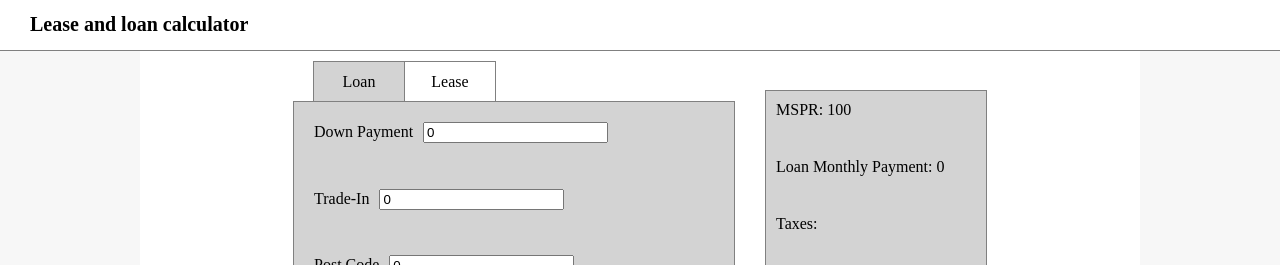
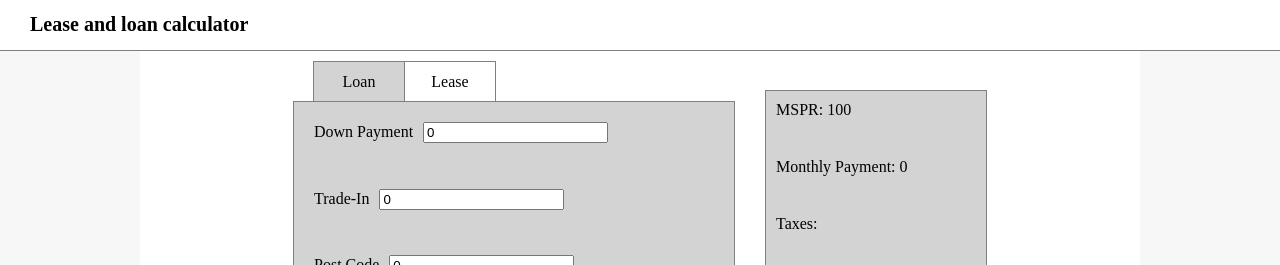
Before and after one commit to Pburua/lease-loan-calculator, a React app: page / in a window 1280 px wide. Shown: the top 265 px of the page. Built offline with nearby package versions, Linux system fonts and the light colour scheme; no server answers.

Commit message:
feat: add lease calculations

```diff
--- a/src/js/components/App.js
+++ b/src/js/components/App.js
@@ -82,11 +82,13 @@ class App extends React.Component {
         else if (data.creditScore < 640) creditScoreValue = 1.2;
 
         let monthlyPaymentLoan = (msrp - data.tradeIn - data.downPayment) / data.terms * creditScoreValue * data.apr;
+        let monthlyPaymentLease = (msrp - data.tradeIn - data.downPayment) * data.mileages / 10000 / data.leaseTerms * creditScoreValue;
         let taxes = data.postCode.split('').map(num => num * 11);
 
         resolve({
           calcResults: {
             monthlyPaymentLoan: monthlyPaymentLoan.toFixed(2),
+            monthlyPaymentLease: monthlyPaymentLease.toFixed(2),
             taxes: taxes,
           }
         });
@@ -143,6 +145,7 @@ class App extends React.Component {
           </div>
           <div className="column">
             <InfoCard
+              firstTabOpened={this.state.firstTabOpened}
               calcResults={this.state.calcResults} />
           </div>
         </div>
--- a/src/js/components/InfoCard.js
+++ b/src/js/components/InfoCard.js
@@ -21,10 +21,13 @@ class InfoCard extends React.Component {
   }
 
   render() {
+    let monthlyPayment = this.props.firstTabOpened ?
+      this.props.calcResults.monthlyPaymentLoan: this.props.calcResults.monthlyPaymentLease;
+
     return (
       <div className={'info-card'}>
         <div>MSPR: {this.state.mspr}</div>
-        <div>Loan Monthly Payment: {this.props.calcResults.monthlyPaymentLoan}</div>
+        <div>Monthly Payment: {monthlyPayment}</div>
         <div>Taxes: {this.props.calcResults.taxes.join(', ')}</div>
         <div>Vehicle name: {this.state.vehicleName}</div>
         <div>Dealer name: {this.state.dealerName}</div>
```
